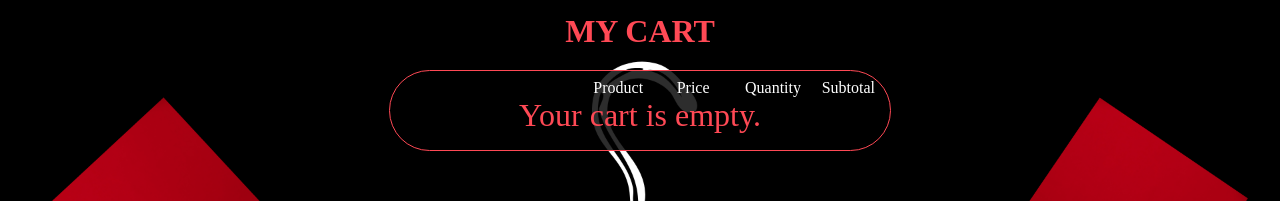
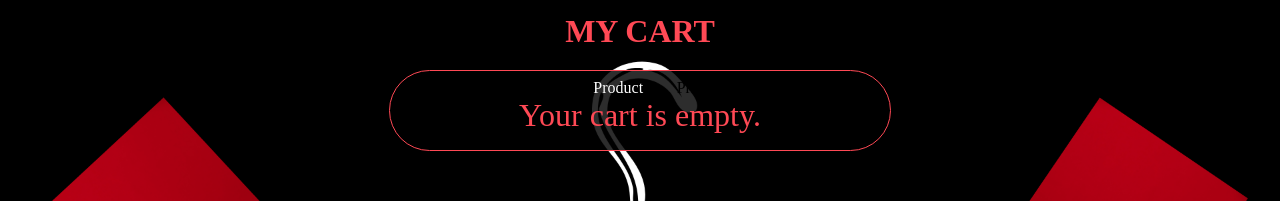
Before and after one commit to lem31/mystore, a React (Vite) app in the folder my-store-app/: page /MyCart in a window 1280 px wide. Shown: the part 147-348 px from the top of the page. Built offline with nearby package versions, Linux system fonts and the light colour scheme; a web font is replaced by a local one.

Commit message:
added styles to cart page and fixed subtotal in zustand store

```diff
--- a/my-store-app/src/CSS_Modules/Cart_Page/cart.module.css
+++ b/my-store-app/src/CSS_Modules/Cart_Page/cart.module.css
@@ -1,8 +1,9 @@
-.container {
+.cart_container {
   display: flex;
   flex-direction: row;
   justify-content: center;
-  width: 100vw;
+  width: 100%;
+
   height: auto;
   background-color: transparent;
 }
@@ -33,15 +34,6 @@
   padding-bottom: 16px;
 }
 
-/* .product_items {
-  display: grid;
-  grid-template-columns: repeat(6, 1fr);
-  grid-auto-rows: 200px;
-  justify-items: center;
-  align-items: center;
-  max-width: 800px;
-} */
-
 .products_in_cart_div {
   display: grid;
   grid-template-columns: repeat(6, 1fr);
@@ -58,7 +50,6 @@
   display: grid;
   grid-template-columns: repeat(6, 1fr);
   grid-template-rows: 1fr;
-  color: var(--secondary-color);
   max-width: 800px;
   margin-top: 8px;
   justify-items: center;
@@ -84,12 +75,15 @@
   grid-column: 2;
 }
 
+.product_price,
 .product_title {
   color: var(--secondary-color);
+  font-size: var(--font-size-small);
 }
 
-.product_price {
-  color: var(--secondary-color);
+.product_title {
+  text-align: center;
+  color: var(--tertiary-color);
 }
 
 .add_remove {
@@ -197,7 +191,7 @@
 }
 
 @media (min-width: 487px) and (max-width: 768px) {
-  .container {
+  .cart_container {
     display: flex;
     flex-direction: column;
     justify-content: center;
@@ -278,7 +272,7 @@
 }
 
 @media (max-width: 486px) {
-  .container {
+  .cart_container {
     display: flex;
     flex-direction: column;
     justify-content: center;
@@ -298,7 +292,7 @@
     border-radius: 52px;
     justify-content: center;
     width: 100%;
-    max-width: 550px;
+    max-width: 300px;
     height: auto;
     padding-top: 16px;
   }
@@ -307,7 +301,7 @@
     display: grid;
     grid-template-columns: repeat(2, 1fr);
     grid-auto-rows: 400px;
-    width: 300px;
+    width: 200px;
   }
 
   .products_in_cart_div {
@@ -316,6 +310,7 @@
     gap: 20px;
     grid-column: 2;
     grid-row: 1;
+    max-width: 200px;
   }
 
   .title_small {
@@ -346,7 +341,7 @@
 
   .cart_total_outer {
     gap: 16px;
-    width: 320px;
+    width: 240px;
     height: 130px;
   }
 
--- a/my-store-app/src/Components/Cart/Cart_Component/index.jsx
+++ b/my-store-app/src/Components/Cart/Cart_Component/index.jsx
@@ -27,12 +27,12 @@ const Cart = () => {
     <div className={styles.h1_div_cart}>
         <h1 className={styles.h1_cart}>MY CART</h1>
         </div>
-    <div className={styles.container}>
-   <div className={styles.inner_container}>
+    <div className={styles.cart_container}>
+
 
 
      <CartProductCard />
-     </div>
+
 
      <CartTotalBox />
 
--- a/my-store-app/src/Components/Store/index.jsx
+++ b/my-store-app/src/Components/Store/index.jsx
@@ -42,7 +42,7 @@ import {persist} from 'zustand/middleware';
 specificProductTotal: (product) => {
   const state = get();
   const itemInCart = state.cart.find((item) => item.id === product.id);
-  return itemInCart ? (itemInCart.discountedPrice * itemInCart.quantity).toFixed(2) : '0.00';
+  return itemInCart ? (itemInCart.price * itemInCart.quantity).toFixed(2) : '0.00';
 },
   }),{
     name: 'my-store-cart',
```
